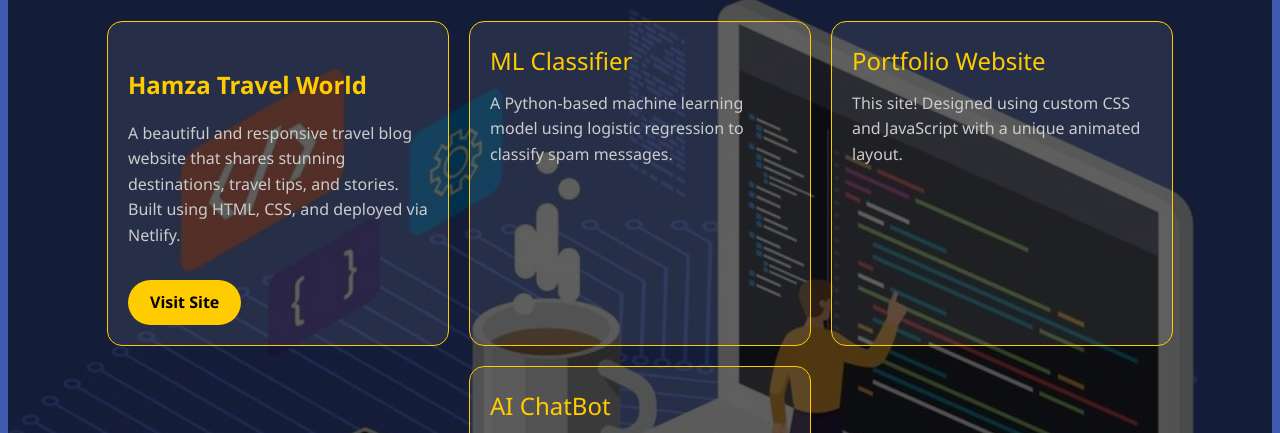
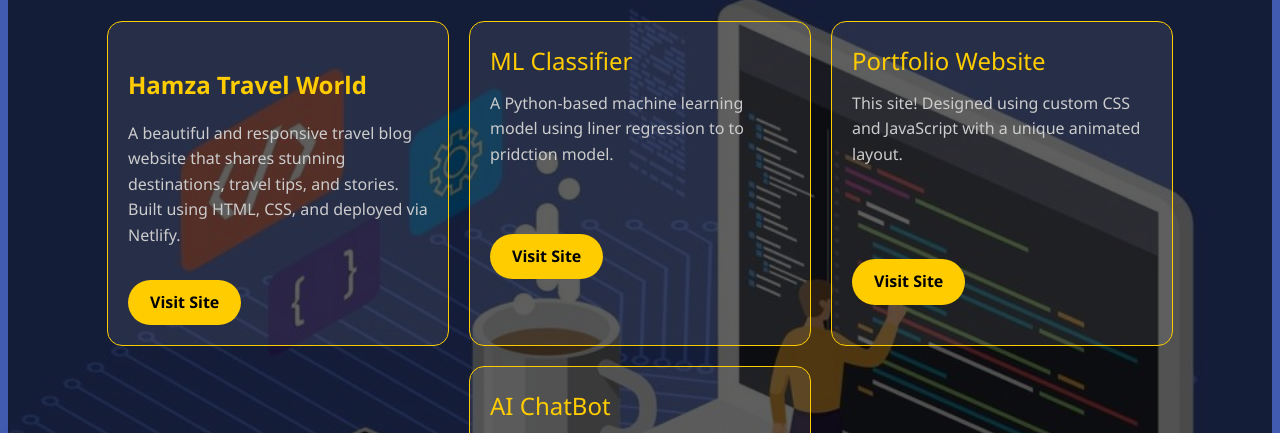
Before and after one commit to itsbalihere/itsbalihere, a plain HTML site: page projects.html in a window 1280 px wide. Shown: the part 292-725 px from the top of the page. Drawn offline with Linux system fonts and the light colour scheme.

Commit message:
Update projects.html
Updated existing file and added a new project

```diff
--- a/projects.html
+++ b/projects.html
@@ -331,12 +331,14 @@
 
         <div class="project-card">
           <div class="project-title">ML Classifier</div>
-          <div class="project-desc">A Python-based machine learning model using logistic regression to classify spam messages.</div>
+          <div class="project-desc">A Python-based machine learning model using liner regression to to pridction model. <br><br><br> </div>
+          <a class="btn visit-btn" href="#" target="_blank">Visit Site</a>
         </div>
 
         <div class="project-card">
           <div class="project-title">Portfolio Website</div>
-          <div class="project-desc">This site! Designed using custom CSS and JavaScript with a unique animated layout.</div>
+          <div class="project-desc">This site! Designed using custom CSS and JavaScript with a unique animated layout. <br><br><br><br></div>
+          <a class="btn visit-btn" href="#" target="_blank">Visit Site</a>
         </div>
 
         <div class="project-card">
```
